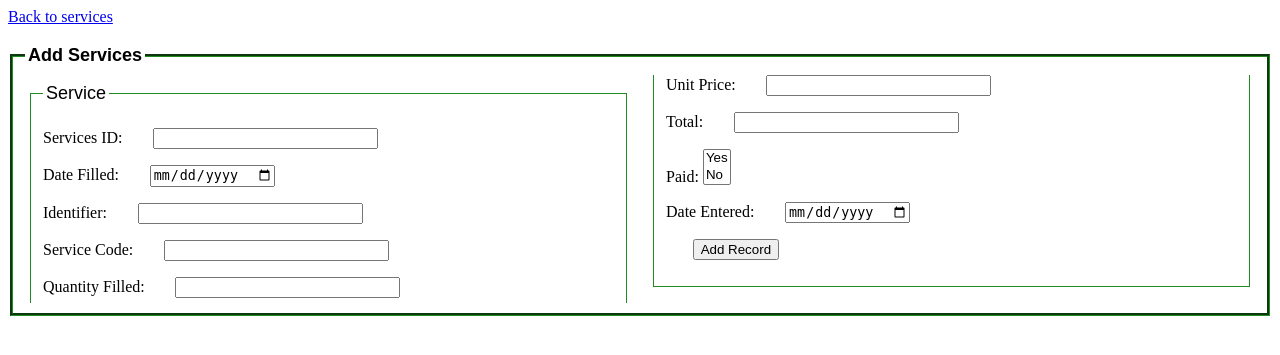
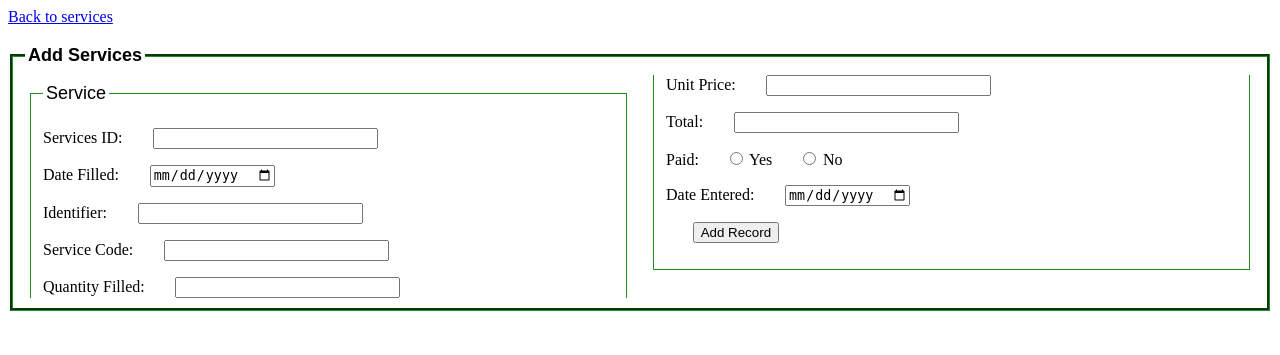
Before and after one commit to beefster/AkMedLib-DatabaseUI, a PHP site: page /addServices.php in a window 1280 px wide. Shown: the top 355 px of the page. Run offline with PHP 8.4, Linux system fonts and the light colour scheme.

Commit message:
Update addServices.php
made paid a radio button!

```diff
--- a/AML-DB/addServices.php
+++ b/AML-DB/addServices.php
@@ -111,11 +111,10 @@ if ($_SERVER['REQUEST_METHOD'] == 'POST') {
                     <p>Quantity Filled: <input type="text" name="quantityFilled" size="25" value="<?php if (isset($_POST['quantityFilled'])) echo $_POST['quantityFilled']; ?>"></p>
                     <p>Unit Price:      <input type="double" name="unitPrice" size="25" value="<?php if (isset($_POST['unitPrice'])) echo $_POST['unitPrice']; ?>"></p>
                     <p>Total:           <input type="text" name="total" size="25" value="<?php if (isset($_POST['total'])) echo $_POST['total']; ?>"></p>
-                    <p>Paid:            <select name="paid" size ="2">
-                            <option name="paid" value="<?php if (isset($_POST['Yes'])) echo $_POST['Yes']; ?>">Yes</option>
-                            <option name="paid" value="<?php if (isset($_POST['No'])) echo $_POST['No']; ?>">No</option>
-                        </select></p>
-                    <p>Date Entered:    <input type="date" name="dateEntered" size="25" value="<?php if (isset($_POST['dateEntered'])) echo $_POST['dateEntered']; ?>"></p>
+                    <p>Paid:            <input type="radio" name="paid" size = "25"
+<?php if (isset($_POST['paid'])) echo "checked"; ?> value = "yes"> Yes   <input type="radio" name="paid" size = "25"
+<?php if (isset($_POST['paid'])) echo "checked"; ?> value = "no"> No   </p>
+ <p>Date Entered:    <input type="date" name="dateEntered" size="25" value="<?php if (isset($_POST['dateEntered'])) echo $_POST['dateEntered']; ?>"></p>
                     <p><input type="submit" value="Add Record"></p>
                 </fieldset>
             </div>
```
